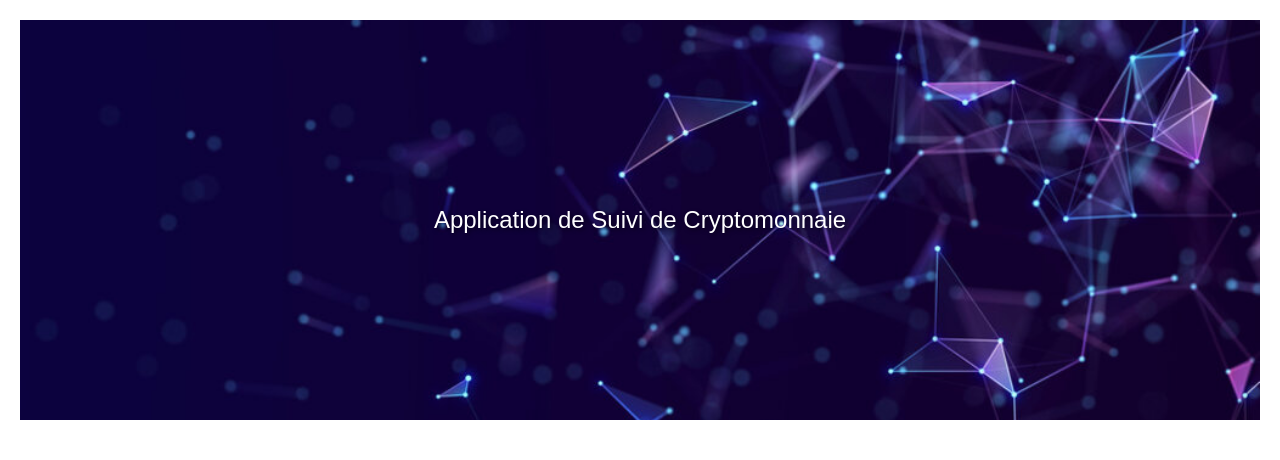
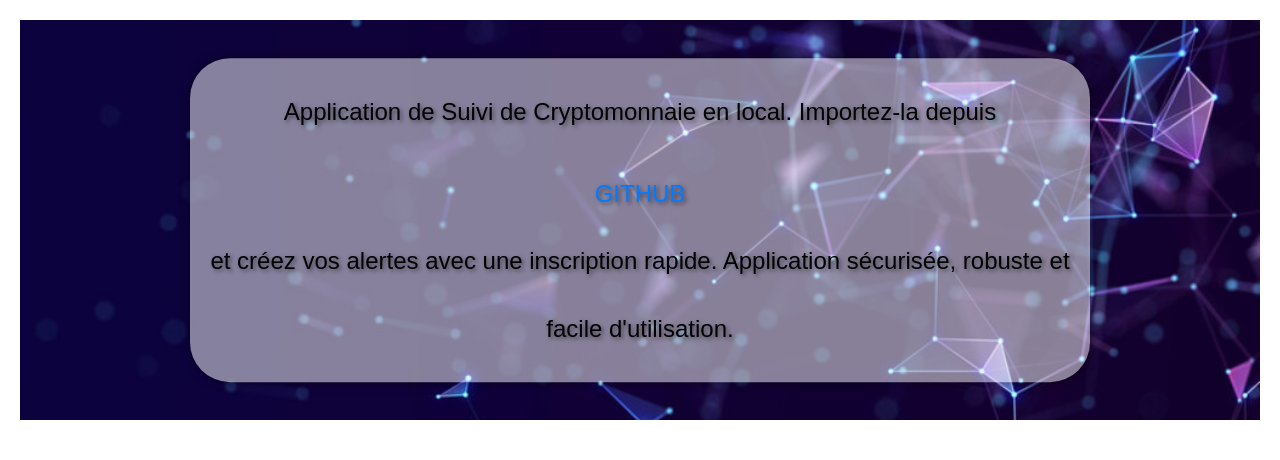
Before and after one commit to Hamza-bakk/TestCoinAPI, a Flask app: page / in a window 1280 px wide. Shown: the part 71-531 px from the top of the page. Run offline with Flask 3, Linux system fonts and the light colour scheme; data that the repository does not hold is empty; some libraries are stand-ins or nearby versions.

Commit message:
Add elerts_close and alerts_open for distinguished the all transation and get Ledger, ADD some CSS

```diff
--- a/alerts_all.json
+++ /dev/null
@@ -1 +0,0 @@
-Notification : Votre alerte 6 a été créée
--- /dev/null
+++ b/alerts_open.json
@@ -0,0 +1 @@
+Notification : Votre alerte 13 a été créée
--- a/app.py
+++ b/app.py
@@ -170,14 +170,13 @@ def about():
 @app.route('/set_alert_page')
 @login_required
 def set_alert_page():
-    # Afficher la page "set_alert.html"
     return render_template('set_alert.html')
 
 
 
-api_key = "AE1B809C-03C8-4342-B9D4-5378A137F868"
+# api_key = "AE1B809C-03C8-4342-B9D4-5378A137F868"
 # api_key = "9BDAF92C-3C94-4F06-B943-13B5D44A7EF6"
-# api_key = "9F628E50-7639-4519-85EE-964B0191BBF6"
+api_key = "9F628E50-7639-4519-85EE-964B0191BBF6"
 
 assets = ['BTC', 'ETH', 'XRP']
 
@@ -201,51 +200,6 @@ def get_current_price(asset):
         return None
 
 
-@app.route('/set_alert', methods=['POST'])
-@login_required
-def set_alert():
-    asset = request.form.get('asset')
-    target_price = float(request.form.get('target_price'))
-
-    is_open = True
-
-    try:
-        current_price = get_current_price(asset)
-        if current_price is None:
-            return redirect(url_for('erreur_assets'))
-
-        new_alert = Alert(user_id=current_user.id, asset=asset, target_price=target_price, is_open=is_open)
-
-        # Si le Prix cible est supérieur au current price
-        if target_price > current_price:
-            # Passez l'alerte en "close" si le current price est égal ou supérieur au Prix cible
-            if current_price >= target_price:
-                new_alert.is_open = False
-                new_alert.close_alert()
-
-        # Si le Prix cible est inférieur au current price
-        if target_price < current_price:
-            # Passez l'alerte en "close" si le current price est inférieur ou égal au Prix cible
-            if current_price <= target_price:
-                new_alert.is_open = False
-
-        db.session.add(new_alert)
-        db.session.commit()
-
-        alert_message = f"Notification : Votre alerte {new_alert.id} a été {'créée' if is_open else 'exécutée'}"
-        print(alert_message)
-
-        with open('alerts_all.json', 'a') as log_file:
-            log_file.write(alert_message + '\n')
-
-
-
-        return redirect(url_for('mes_alertes'))
-    except Exception as e:
-        return redirect(url_for('erreur_assets'))
-
-
-
 @app.route('/mes_alertes')
 @login_required
 def mes_alertes():
@@ -264,7 +218,59 @@ def mes_alertes():
     db.session.commit()  # Mettez à jour la base de données
     open_alerts = [alert for alert in alerts if alert.is_open]
     closed_alerts = [alert for alert in alerts if not alert.is_open]
+
+    for alert in closed_alerts:
+        # L'alerte est fermée, affichez un message en Python
+        alert_message = f"Notification : Votre alerte {alert.id} a été exécutée"
+        print(alert_message)
+        # Enregistrez le message dans un fichier journal si nécessaire
+        with open('alerts_close.json', 'a') as log_file:
+            log_file.write(alert_message + '\n')
+
     return render_template('mes_alertes.html', open_alerts=open_alerts, closed_alerts=closed_alerts)
+
+
+@app.route('/set_alert', methods=['POST'])
+@login_required
+def set_alert():
+    asset = request.form.get('asset')
+    target_price = float(request.form.get('target_price'))
+    is_open = True
+
+    try:
+        current_price = get_current_price(asset)
+        if current_price is None:
+            return redirect(url_for('erreur_assets'))
+
+        new_alert = Alert(user_id=current_user.id, asset=asset, target_price=target_price, is_open=is_open)
+
+        # Si le Prix cible est supérieur au current price
+        if target_price > current_price:
+            # Passez l'alerte en "close" si le current price est égal ou supérieur au Prix cible
+            if current_price >= target_price:
+                new_alert.is_open = False
+
+        # Si le Prix cible est inférieur au current price
+        if target_price < current_price:
+            # Passez l'alerte en "close" si le current price est inférieur ou égal au Prix cible
+            if current_price <= target_price:
+                new_alert.is_open = False
+
+        db.session.add(new_alert)
+        db.session.commit()
+
+        alert_message = f"Notification : Votre alerte {new_alert.id} a été {'créée' if is_open else 'exécutée'}"
+        print(alert_message)
+
+        with open('alerts_open.json', 'a') as log_file:
+            log_file.write(alert_message + '\n')
+
+
+
+        return redirect(url_for('mes_alertes'))
+    except Exception as e:
+        return redirect(url_for('erreur_assets'))
+
 
 
 @app.route('/edit_alert/<int:alert_id>', methods=['GET', 'POST'])
--- a/static/css/styles.css
+++ b/static/css/styles.css
@@ -35,14 +35,23 @@ main {
 
 .text-overlay {
     position: absolute;
-    top: 50%; /* Positionner le texte au milieu de l'image en hauteur */
-    left: 50%; /* Positionner le texte au milieu de l'image en largeur */
-    transform: translate(-50%, -50%); /* Centrer le texte parfaitement */
-    color: white;
+    top: 50%;
+    left: 50%;
+    transform: translate(-50%, -50%);
+    color: rgb(0, 0, 0); /* Couleur du texte en gris */
     font-size: 24px;
-    text-shadow: 2px 2px 4px rgba(0, 0, 0, 0.5); /* Ajouter une ombre au texte */
+    text-shadow: 2px 2px 4px rgba(0, 0, 0, 0.5);
     z-index: 1;
+    text-align: center;
+    width: 100%; /* Largeur augmentée à 90% */
+    max-width: 900px; /* Largeur maximale augmentée à 600px */
+    padding: 20px;
+    background: rgba(255, 255, 255, 0.5);
+    border-radius: 40px; /* Bordure arrondie élargie */
+    box-shadow: 0 0 10px rgba(0, 0, 0, 0.5);
+    line-height: 2.8;
 }
+
 
 .navbar {
     display: flex;
--- a/templates/index.html
+++ b/templates/index.html
@@ -13,7 +13,7 @@
     <main>
     <div class="background-img-container">
         <img src="{{ url_for('static', filename='images/btc.png') }}" class="background-img" alt="BTC Image">
-        <div class="text-overlay">Application de Suivi de Cryptomonnaie</div>
+        <div class="text-overlay">Application de Suivi de Cryptomonnaie en local. Importez-la depuis <a href="https://github.com/Hamza-bakk/TestCoinAPI" target="_blank">GITHUB</a> et créez vos alertes avec une inscription rapide. Application sécurisée, robuste et facile d'utilisation.</div>
     </div>
 
     {% include "data.html" %}
```
Also changed, not shown: alerts_close.json (added, +7 -0 lines), app_log.json (deleted, +0 -20 lines), instance/database.db.
